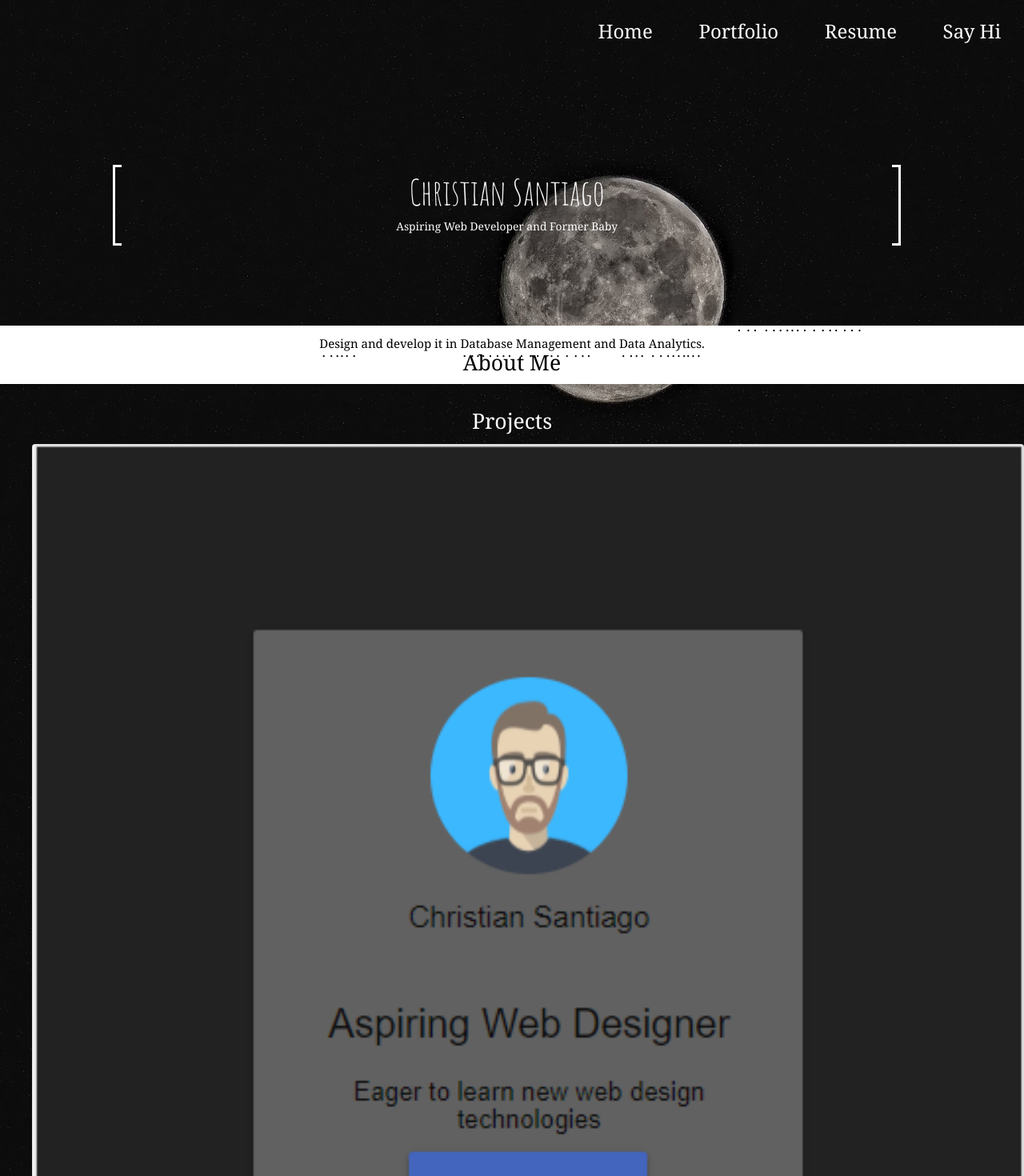
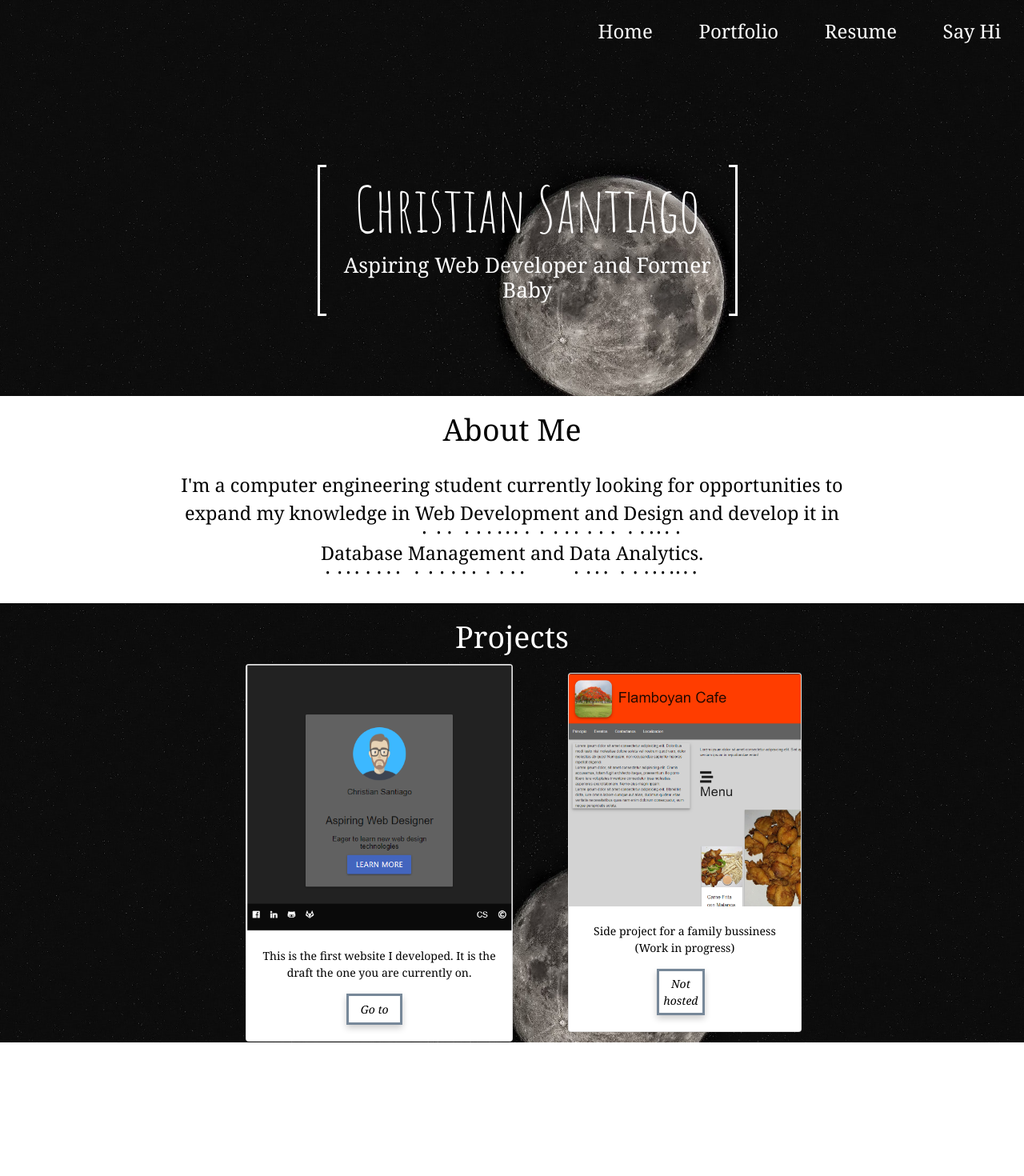
Before and after one commit to CSantiagoBerio/personalWebsite, an Angular app: page /home in a window 1280 px wide. Shown: the top 1470 px of the page at 80% size. After the commit the page ends 1303 px from the top, so only its background shows below. Built offline with nearby package versions, Linux system fonts and the light colour scheme; a web font is replaced by a local one.

Commit message:
Fixed display when screen is >= 1200px

```diff
--- a/src/app/home/home.component.css
+++ b/src/app/home/home.component.css
@@ -111,11 +111,9 @@
   ul.portfolio {
     list-style-type: none;
   }
-
   ul.portfolio li {
     padding: 5%;
   }
-
   div#website-card {
     width: 88%;
     height: 362px;
@@ -137,7 +135,6 @@
     -webkit-transition-duration: 0.4s;
     transition-duration: 0.4s;
   }
-
   div.card-button:hover {
     background-color: black;
     color: white;
@@ -161,11 +158,11 @@
 @media only screen and (min-width: 1200px) {
   #intro-box {
     height: 50%;
-    width: 77%;
+    width: 41%;
     color: white;
     text-align: center;
     padding: 8px;
-    margin-left: 11%;
+    margin-left: 31%;
     margin-top: 10%;
     background: inherit;
     background-image: linear-gradient(white, white), linear-gradient(white, white), linear-gradient(white, white), linear-gradient(white, white);
@@ -179,12 +176,12 @@
     /* margin-top: -75px; */
     margin-right: 5px;
     margin-left: 5px;
-    font-size: 277%;
+    font-size: 490%;
     background-clip: border-box;
     font-family: 'Amatic SC';
   }
   .tab-title {
-    font-size: 53%;
+    font-size: 75%;
   }
   .first-tab {
     background: white;
@@ -245,15 +242,15 @@
     border-width: 0 3px;
   }
   p.about-me-text {
-    margin-top: -11%;
-    font-size: 30%;
+    margin-top: -4%;
+    font-size: 47%;
     margin-bottom: 30px;
     margin-left: 15%;
     text-align: center;
     margin-right: 15%;
   }
   h2 {
-    font-size: 86%;
+    font-size: 164%;
   }
   #emphasis {
     text-emphasis: dot;
@@ -266,12 +263,37 @@
     position: relative;
     font-size: 50px;
   }
-  ul.portfolio {
-    list-style-type: none;
+  table.portfolio tr td {
+    width: auto;
   }
   div#website-card {
-    width: 100%;
-    height: 100%;
+    width: 69%;
+    height: auto;
+    margin-left: 63%;
+  }
+  div#flamboyan-card {
+    width: 37%;
+    height: auto;
+    margin-left: 28%;
+  }
+  p.card-text {
+    font-size: 28%;
+    color: black;
+  }
+  div.card-button {
+    border: 3px solid lightslategray;
+    background-color: transparent;
+    color: black;
+    font-size: 28%;
+    width: 24%;
+    padding: 2%;
+    margin-left: 36%;
+    transition-duration: 0.4s;
+    box-shadow: 0 4px 8px 0 rgba(0, 0, 0, 0.2);
+  }
+  div.card-button:hover {
+    background-color: lightslategray;
+    color: white;
   }
   iframe.portfolio-frame {
     width: 88%;
--- a/src/app/home/home.component.html
+++ b/src/app/home/home.component.html
@@ -22,8 +22,9 @@
 
   <div class="second-tab">
     <span class="tab-title">Projects</span>
-    <ul class="portfolio">
-      <li>
+    <table class="portfolio">
+      <tr>
+        <td>
             <div id="website-card" class="card">
                 <img class="card-img-top" src="../../assets/e-resume.png" alt="Personal Website">
                 <div class="card-body">
@@ -33,9 +34,9 @@
                   </div>
                 </div>
               </div>
-      </li>
-      <li>
-        <div id="website-card" class="card">
+        </td>
+        <td>
+            <div id="flamboyan-card" class="card">
                 <img class="card-img-top" src="../../assets/flamboyan-website.png" alt="Flamboyan Cafe">
                 <div class="card-body">
                   <p class="card-text">Side project for a family bussiness (Work in progress)</p>
@@ -44,8 +45,8 @@
                   </div>
                 </div>
               </div>
-      </li>
-    </ul>
-
+        </td>
+      </tr>
+    </table>
   </div>
 </div>
```
Lines whose indentation alone changed are shown as unchanged.
